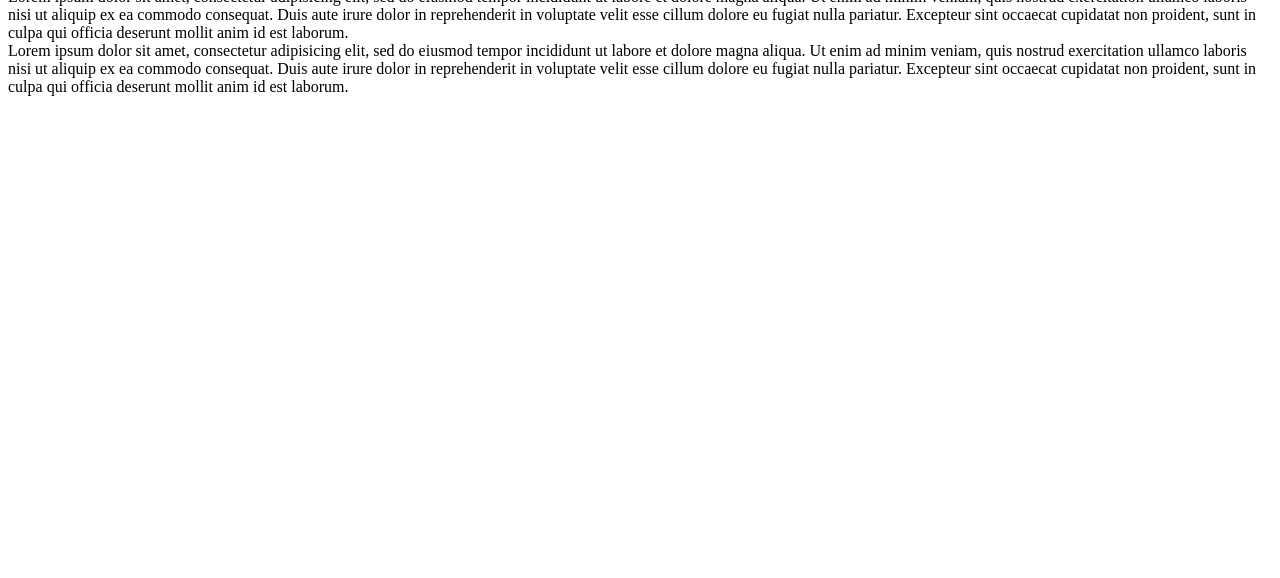
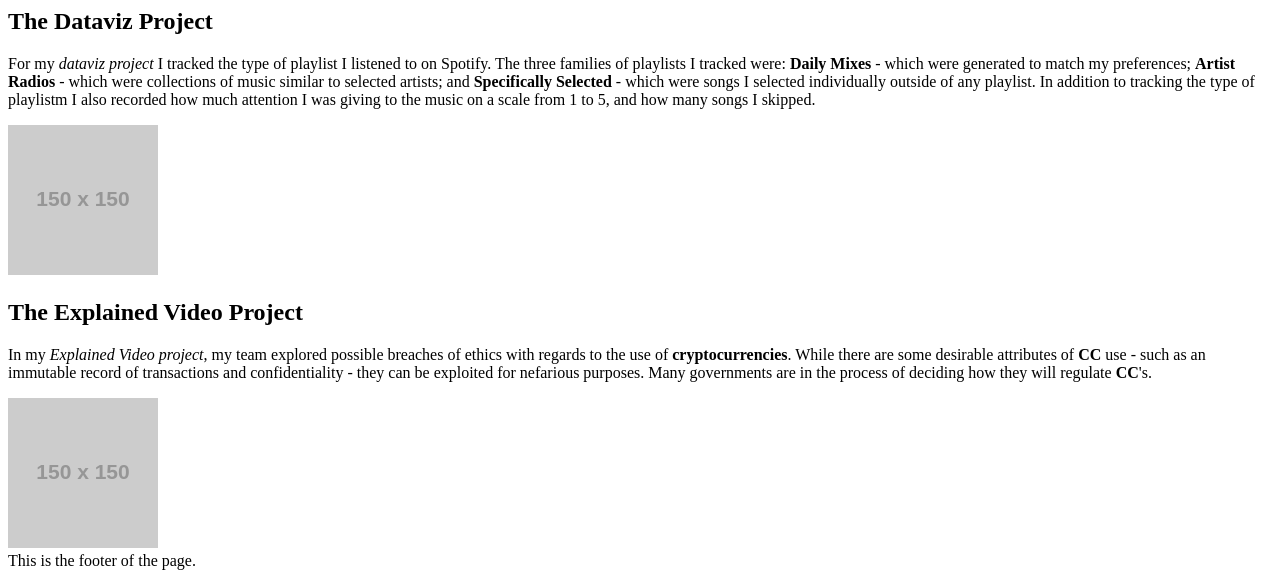
Before and after one commit to derekj11/normal-flow-html, a plain HTML site: page index.html in a window 1280 px wide. Shown: the part 246-824 px from the top of the page. Before the commit the page ends 800 px from the top, so only its background shows below. Drawn offline with Linux system fonts and the light colour scheme; placeholder pictures from the web are drawn by us.

Commit message:
add content to sections

```diff
--- a/index.html
+++ b/index.html
@@ -45,11 +45,26 @@
       </header>
       <article class="content">
         <section>
-          Lorem ipsum dolor sit amet, consectetur adipisicing elit, sed do eiusmod tempor incididunt ut labore et dolore magna aliqua. Ut enim ad minim veniam, quis nostrud exercitation ullamco laboris nisi ut aliquip ex ea commodo consequat. Duis aute irure dolor in reprehenderit in voluptate velit esse cillum dolore eu fugiat nulla pariatur. Excepteur sint occaecat cupidatat non proident, sunt in culpa qui officia deserunt mollit anim id est laborum.
+          <h2>The Dataviz Project</h2>
+          <p>For my <em>dataviz project</em> I tracked the type of playlist I listened to
+          on Spotify. The three families of playlists I tracked were: <b>Daily Mixes</b> -
+          which were generated to match my preferences; <b>Artist Radios</b> - which were
+          collections of music similar to selected artists; and <b>Specifically Selected</b>
+          - which were songs I selected individually outside of any playlist. In
+          addition to tracking the type of playlistm I also recorded how much attention
+          I was giving to the music on a scale from 1 to 5, and how many songs I skipped.</p>
+          <img src="https://via.placeholder.com/150" alt="Dataviz image">
         </section>
         <section>
-          Lorem ipsum dolor sit amet, consectetur adipisicing elit, sed do eiusmod tempor incididunt ut labore et dolore magna aliqua. Ut enim ad minim veniam, quis nostrud exercitation ullamco laboris nisi ut aliquip ex ea commodo consequat. Duis aute irure dolor in reprehenderit in voluptate velit esse cillum dolore eu fugiat nulla pariatur. Excepteur sint occaecat cupidatat non proident, sunt in culpa qui officia deserunt mollit anim id est laborum.
+          <h2>The Explained Video Project</h2>
+          <p>In my <em>Explained Video project</em>, my team explored possible breaches
+          of ethics with regards to the use of <b>cryptocurrencies</b>. While there are
+          some desirable attributes of <b>CC</b> use - such as an immutable record of transactions
+          and confidentiality - they can be exploited for nefarious purposes. Many
+          governments are in the process of deciding how they will regulate <b>CC</b>'s.</p>
+          <img src="https://via.placeholder.com/150" alt="explained video image">
         </section>
       </article>
+      <footer>This is the footer of the page.</footer>
     </body>
   </html>
```
